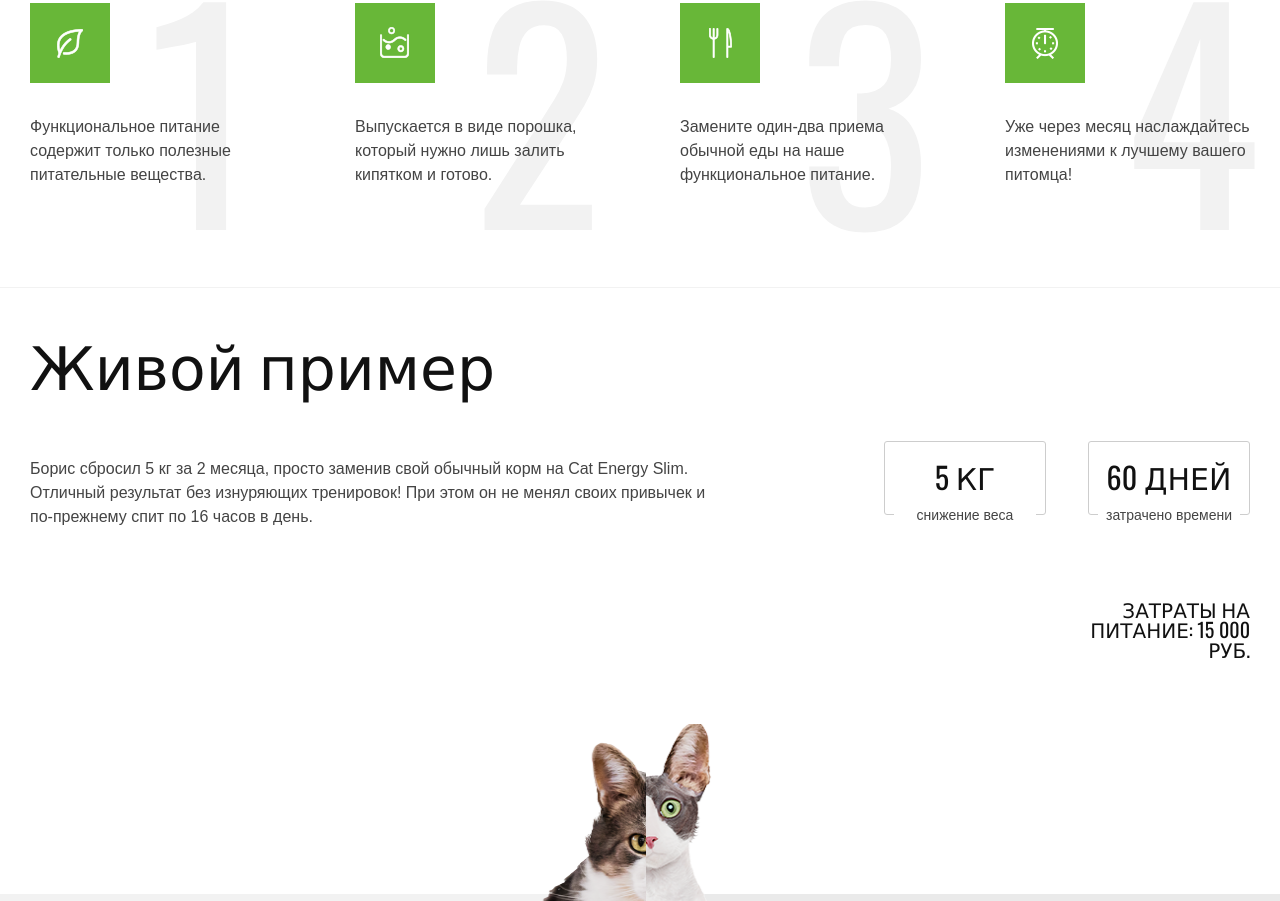
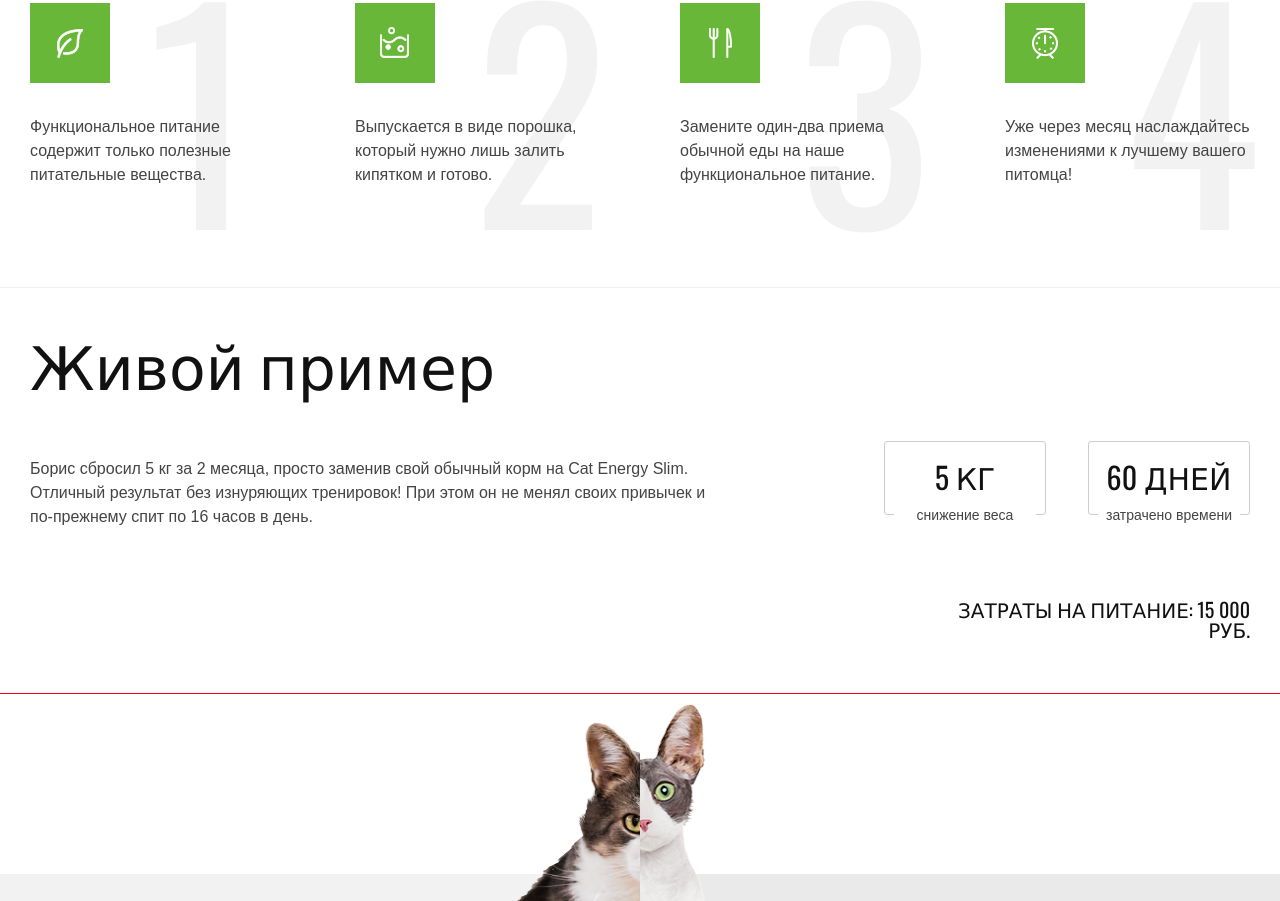
Before and after one commit to oulyalya/1213555-cat-energy-19, a website: page source/index.html in a window 1280 px wide. Shown: the part 1899-2800 px from the top of the page. Drawn offline with nearby package versions, Linux system fonts and the light colour scheme; files that its build step writes are made by us from their sources.

Commit message:
Попытка номер Пять

```diff
--- a/source/index.html
+++ b/source/index.html
@@ -46,7 +46,7 @@
 
     <section class="first-screen">
       <div class="container first-screen__wrapper">
-        <h2 class="first-screen__title">Функциональное<br>питание&nbsp;для&nbsp;котов</h2>
+        <h2 class="first-screen__title">Функциональное питание&nbsp;для&nbsp;котов</h2>
         <p class="first-screen__descr">Занялся собой? Займись котом!</p>
         <a class="btn first-screen__btn" href="#">Подобрать программу</a>
       </div>
--- a/source/sass/blocks/academy.scss
+++ b/source/sass/blocks/academy.scss
@@ -6,7 +6,7 @@
 
   @include tablet {
     width: auto;
-    max-width: auto;
+    max-width: 600px;
     padding: 0;
     text-align: right;
   }
@@ -46,6 +46,5 @@
 
   @include tablet {
     margin-left: 15px;
-    margin-right: -7px;
   }
 }
--- a/source/sass/blocks/contacts.scss
+++ b/source/sass/blocks/contacts.scss
@@ -105,7 +105,7 @@
   width: auto;
   height: 400px;
   margin-top: -43px;
-  background-color: $additional-light;
+  background-color: $text-three;
   text-align: center;
   z-index: 5;
 
@@ -119,6 +119,7 @@
 }
 
 .contacts__map-img {
+  display: block;
   width: 320px;
   height: 400px;
   margin-left: auto;
--- a/source/sass/blocks/example.scss
+++ b/source/sass/blocks/example.scss
@@ -22,6 +22,7 @@
     display: flex;
     align-items: flex-start;
     justify-content: space-between;
+    overflow: hidden;
   }
 }
 
@@ -34,12 +35,16 @@
 
   @include desktop {
     width: 450px;
+    margin-right: auto;
+    flex-shrink: 0;
   }
 }
 
 .example__wrapper-slider {
   @include desktop {
-    width: 50%;
+    // width: 50%;
+    width: auto;
+    margin-left: auto;
     padding-left: 40px;
   }
 }
@@ -205,7 +210,7 @@
   text-align: center;
 
   @include tablet {
-    max-width: 185px;
+    max-width: 300px;
     margin-left: auto;
     margin-bottom: 0;
     font-size: 20px;
--- a/source/sass/blocks/first-screen.scss
+++ b/source/sass/blocks/first-screen.scss
@@ -5,7 +5,7 @@
 
   @include desktop {
     margin-bottom: 80px;
-    background-image: linear-gradient(to right, transparent, transparent 50%, $theme-color 50%, $theme-color 100%);
+    background-image: linear-gradient(to right, transparent, transparent 51%, $theme-color 51%, $theme-color 100%);
   }
 }
 
@@ -37,14 +37,19 @@
 }
 
 .first-screen__title {
+  max-width: 300px;
   margin-top: 10px;
   margin-bottom: 40px;
+  margin-left: auto;
+  margin-right: auto;
   font-size: 36px;
   line-height: 1em;
   font-weight: 400;
   color: white;
+  text-align: center;
 
   @include tablet {
+    max-width: 650px;
     margin-left: 85px;
     font-size: 60px;
     color: $text-one;
@@ -52,6 +57,7 @@
   }
 
   @include desktop {
+    max-width: 550px;
     margin-left: 80px;
   }
 }
@@ -72,6 +78,7 @@
   }
 
   @include desktop {
+    max-width: 550px;
     margin-left: 80px;
   }
 }
--- a/source/sass/blocks/form.scss
+++ b/source/sass/blocks/form.scss
@@ -482,7 +482,7 @@ input[type="checkbox"]:focus + label::before {
   display: block;
   z-index: 100;
 
-  @include desktop {
+  @include tablet {
     top: 2px;
     left: 9px;
     width: 22px;
--- a/source/sass/blocks/main-nav.scss
+++ b/source/sass/blocks/main-nav.scss
@@ -83,6 +83,8 @@
 
     &--index {
       position: absolute;
+      left: 0;
+      right: 0;
       width: 100%;
       z-index: 1000;
     }
--- a/source/sass/blocks/product.scss
+++ b/source/sass/blocks/product.scss
@@ -26,9 +26,19 @@
     max-width: 245px;
     margin-bottom: 0;
     margin-top: 142px;
+    margin-right: auto;
+    margin-left: 50px;
     padding-left: 38px;
     padding-right: 38px;
     padding-top: 146px;
+
+    &:nth-child(4n) {
+      margin-right: 0;
+    }
+
+    &:nth-child(4n-3) {
+      margin-left: 0;
+    }
   }
 
   &::before,
--- a/source/sass/blocks/slider.scss
+++ b/source/sass/blocks/slider.scss
@@ -1,4 +1,5 @@
 .slider {
+  outline: 1px solid red;
   display: flex;
   flex-direction: column;
   align-items: center;
@@ -6,14 +7,13 @@
 
   @include tablet {
     margin: 0 (-$tablet-pads);
-    background-image: linear-gradient(#ffffff 0, #ffffff 180px, $additional-light 180px, $additional-light 100%);
+    background-image: linear-gradient(to bottom, #ffffff 0, #ffffff 180px, $additional-light 180px, $additional-light 100%);
     overflow: hidden;
   }
 
   @include desktop {
     padding-bottom: 35px;
-    margin: 0;
-    background-image: linear-gradient(#ffffff 0, #ffffff 200px, $additional-light 200px, $additional-light 100%);
+    background-image: linear-gradient(to bottom, #ffffff 0, #ffffff 200px, $additional-light 200px, $additional-light 100%);
     overflow: visible;
   }
 }
@@ -25,9 +25,10 @@
   height: 240px;
 
   @include tablet {
-    margin: 10px 0 0 12px;
     width: 680px;
     height: 517px;
+    margin-top: 10px;
+    margin-bottom: 12px;
   }
 
   @include desktop {
@@ -69,19 +70,19 @@
 
   @include desktop {
     &--before {
+      left: -40px;
       width: 750px;
-      left: -40px;
-      padding-right: 40px;
       overflow: visible;
     }
 
     &--after {
-      box-shadow: 400px 570px 0 400px #eaeaea;
+      box-shadow: 400px 600px 0 400px #eaeaea;
       background-image: linear-gradient(#ffffff 0, #ffffff 200px, #eaeaea 200px, #eaeaea 100%);
     }
   }
 
   img {
+    display: block;
     max-width: inherit;
 
     @include tablet {
--- a/source/sass/global.scss
+++ b/source/sass/global.scss
@@ -5,6 +5,7 @@
 }
 
 body {
+  position: relative;
   margin: 0;
   font-family: $font-main;
   font-size: 16px;
```
